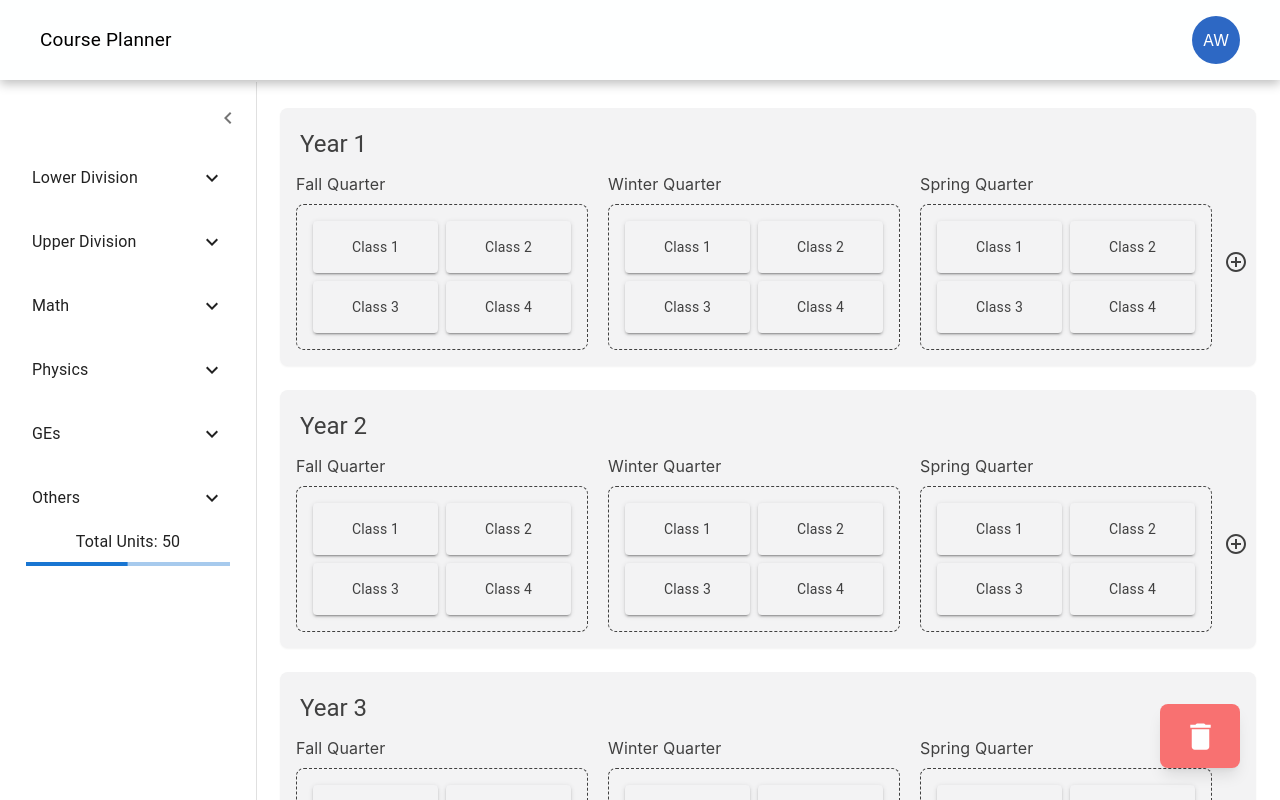
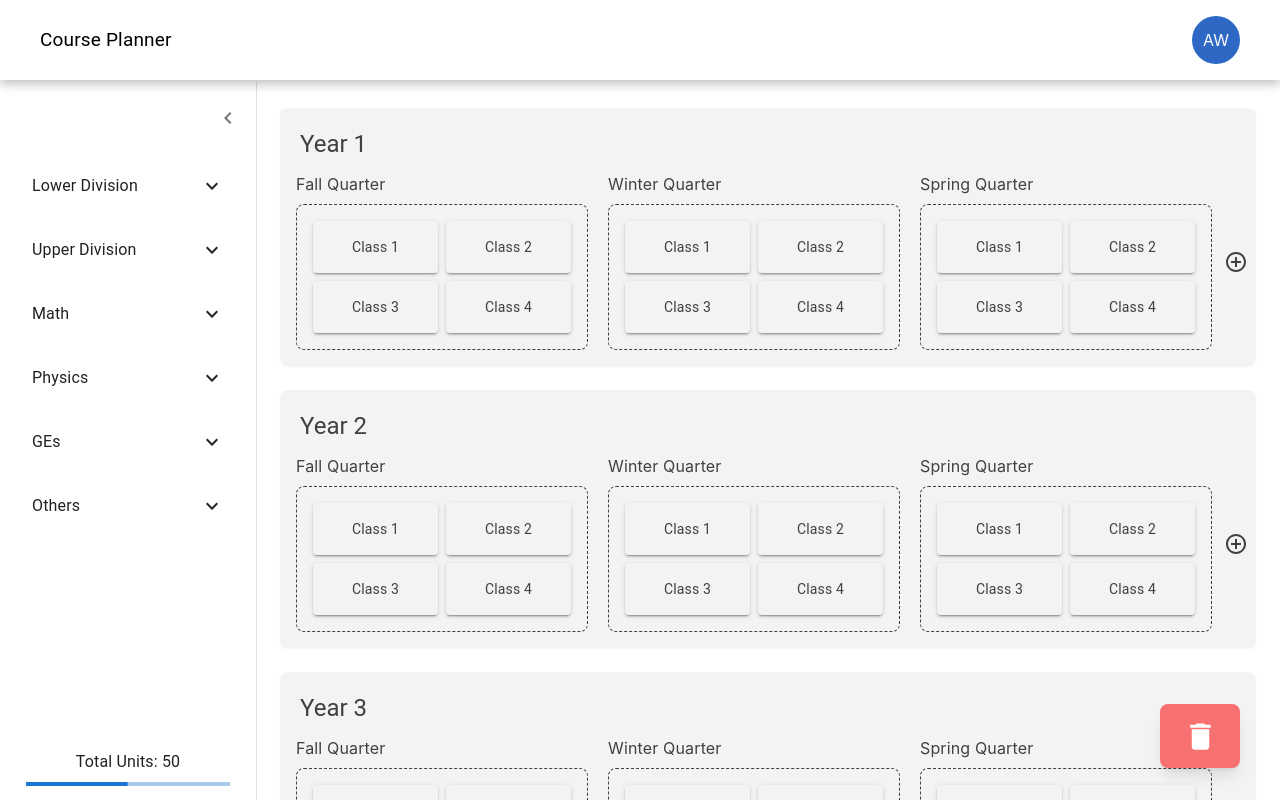
Before and after one commit to AudreyW05/Four-Year-Plan-Frontend, a React (Create React App) app: page / in a window 1280 px wide. Both pictures are taken after a click on the button "open drawer". Shown: the top 800 px of the page. Built offline with nearby package versions, Linux system fonts and the light colour scheme.

Commit message:
attach bar to bottom

```diff
--- a/src/components/Home/HomeMain/HomeSidebar/HomeSidebar.tsx
+++ b/src/components/Home/HomeMain/HomeSidebar/HomeSidebar.tsx
@@ -36,22 +36,29 @@ const HomeSidebar = () => {
           '& .MuiDrawer-paper': {
             zIndex: 0, // Set z-index to 0
             top: '82px', // Also apply this to the Drawer paper itself
+            display: 'flex',
+            flexDirection: 'column',
+            height: '100vh',
           },
         }}
       >
-        <Box className='flex-col w-64'>
+        <Box className='flex-col w-64' display={'flex'} flexDirection={'column'} height={'88%'} overflow={'auto'}>
           <Box className='flex items-center px-2 my-4 justify-end'>
             <IconButton onClick={handleDrawerClose} disableRipple disableTouchRipple>
               <ChevronLeftIcon className='hover:text-uclaBlue' />
             </IconButton>
           </Box>
+          <Box flexGrow={1}>
             <ClassCategories sectname={'Lower Division'}></ClassCategories>
             <ClassCategories sectname={'Upper Division'}></ClassCategories>
             <ClassCategories sectname={'Math'}></ClassCategories>
             <ClassCategories sectname={'Physics'}></ClassCategories>
             <ClassCategories sectname={'GEs'}></ClassCategories>
             <ClassCategories sectname={'Others'}></ClassCategories>
+          </Box>
+          <Box mt={1}>
               <UnitBar value={50}></UnitBar>
+          </Box>
         </Box>
       </Drawer>
     </Box>
```
Lines whose indentation alone changed are shown as unchanged.
